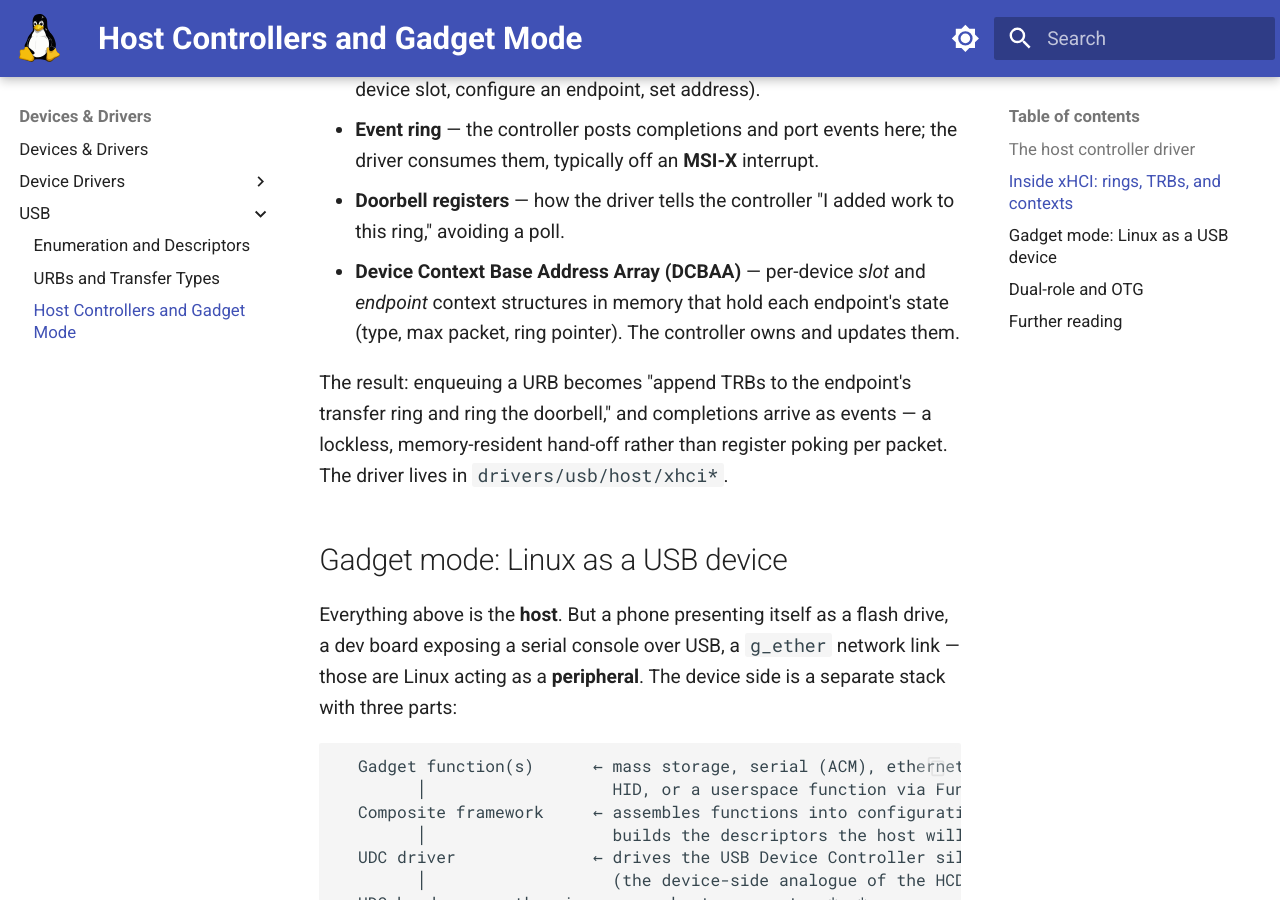
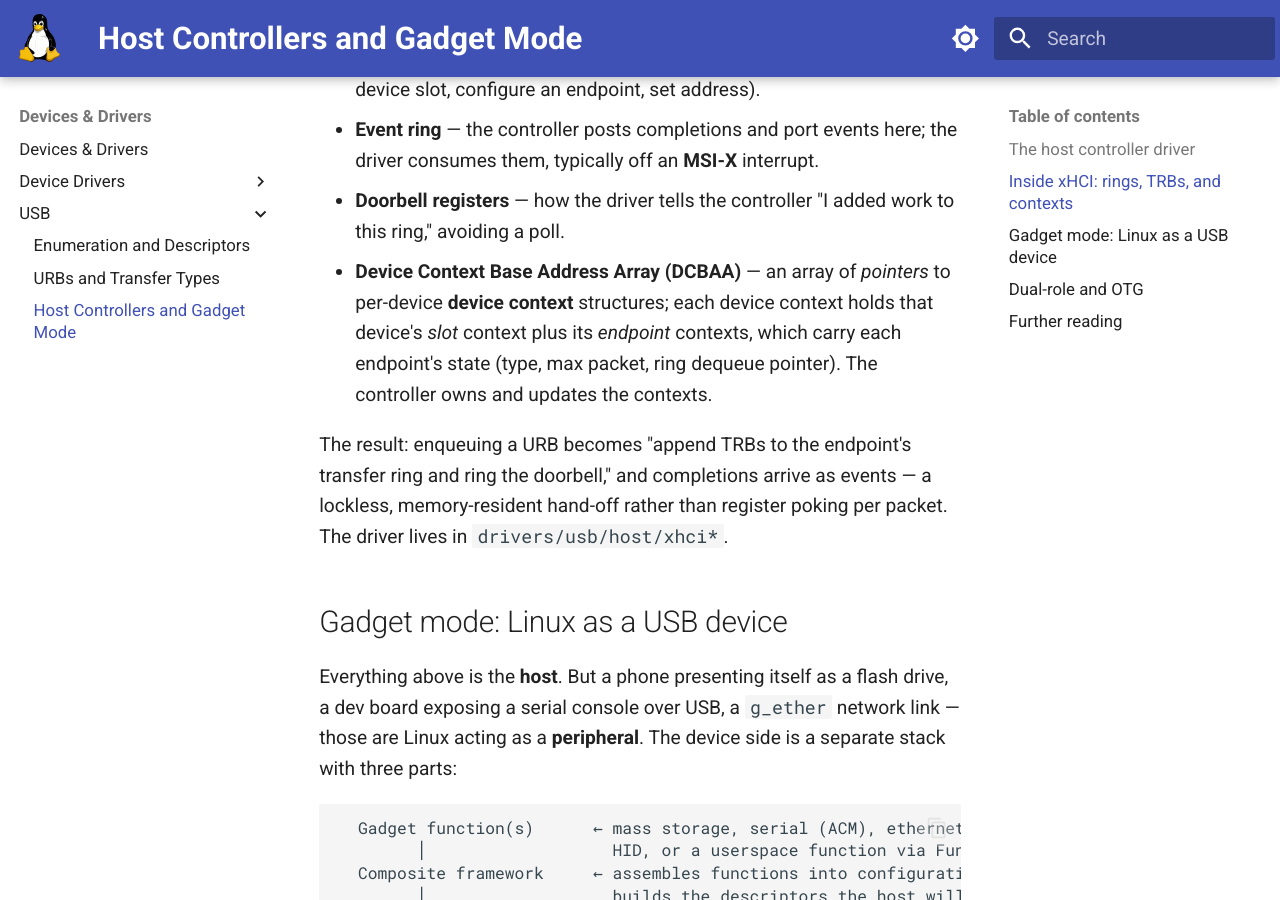
Before and after one commit to laveeshb/linux-kernel-internals, an MkDocs documentation site: the page built from docs/usb/xhci-gadget.md, in a window 1280 px wide and 900 px high, scrolled down 1513 px. Built offline with MkDocs 1.6.1 and Material for MkDocs 9.7.7, drawn with Linux system fonts in a browser that asks for light colours.

Commit message:
usb: clarify the DCBAA is an array of pointers to contexts (review nit)
The DCBAA holds 64-bit pointers to per-device device-context structures; the
slot/endpoint contexts are the separate objects those pointers reference.
Reword so the pointer-array vs contexts distinction is precise.

```diff
--- a/docs/usb/xhci-gadget.md
+++ b/docs/usb/xhci-gadget.md
@@ -22,7 +22,7 @@ xHCI's key design move was to **push transfer scheduling into the controller**.
 - **Command ring** — the driver issues controller commands (enable a device slot, configure an endpoint, set address).
 - **Event ring** — the controller posts completions and port events here; the driver consumes them, typically off an **MSI-X** interrupt.
 - **Doorbell registers** — how the driver tells the controller "I added work to this ring," avoiding a poll.
-- **Device Context Base Address Array (DCBAA)** — per-device *slot* and *endpoint* context structures in memory that hold each endpoint's state (type, max packet, ring pointer). The controller owns and updates them.
+- **Device Context Base Address Array (DCBAA)** — an array of *pointers* to per-device **device context** structures; each device context holds that device's *slot* context plus its *endpoint* contexts, which carry each endpoint's state (type, max packet, ring dequeue pointer). The controller owns and updates the contexts.
 
 The result: enqueuing a URB becomes "append TRBs to the endpoint's transfer ring and ring the doorbell," and completions arrive as events — a lockless, memory-resident hand-off rather than register poking per packet. The driver lives in `drivers/usb/host/xhci*`.
 
```
